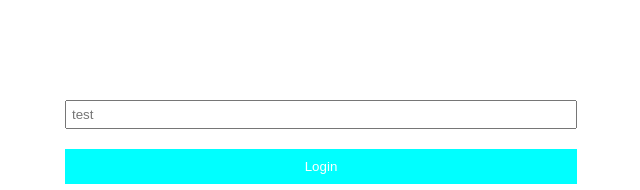
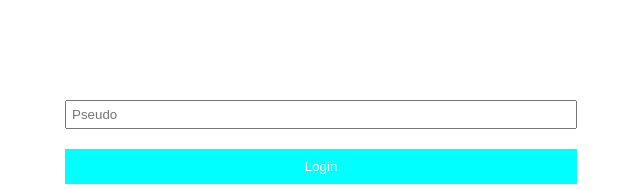
Before and after one commit to BenjaminCourtine/twitch-chat-clone, a React (Create React App) app: page / in a window 1280 px wide. Shown: the top 190 px of the page, without its empty margins (319-959 px from the left). Built offline with nearby package versions, Linux system fonts and the light colour scheme; what re-base would draw is missing.

Commit message:
reset placeholder

```diff
--- a/src/Modules/Login/index.js
+++ b/src/Modules/Login/index.js
@@ -26,7 +26,7 @@ export default class Login extends React.Component {
     return(
       <form className="login-form" onSubmit={(e) => this.handleSubmit(e)}>
         <input type="text"
-               placeholder="test"
+               placeholder="Pseudo"
                ref={input => this.pseudo = input}
                value={this.state.pseudo}
                onChange={e => this.handleChange(e)}
```
